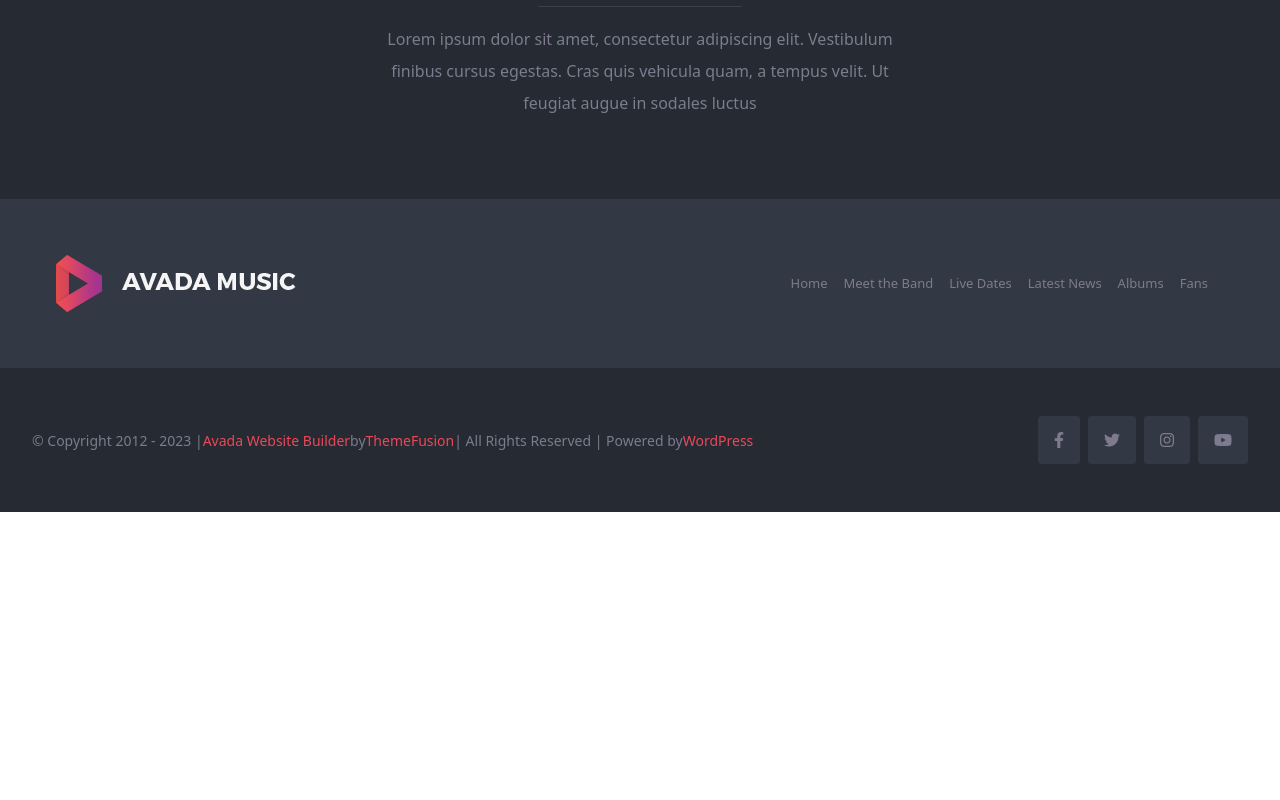
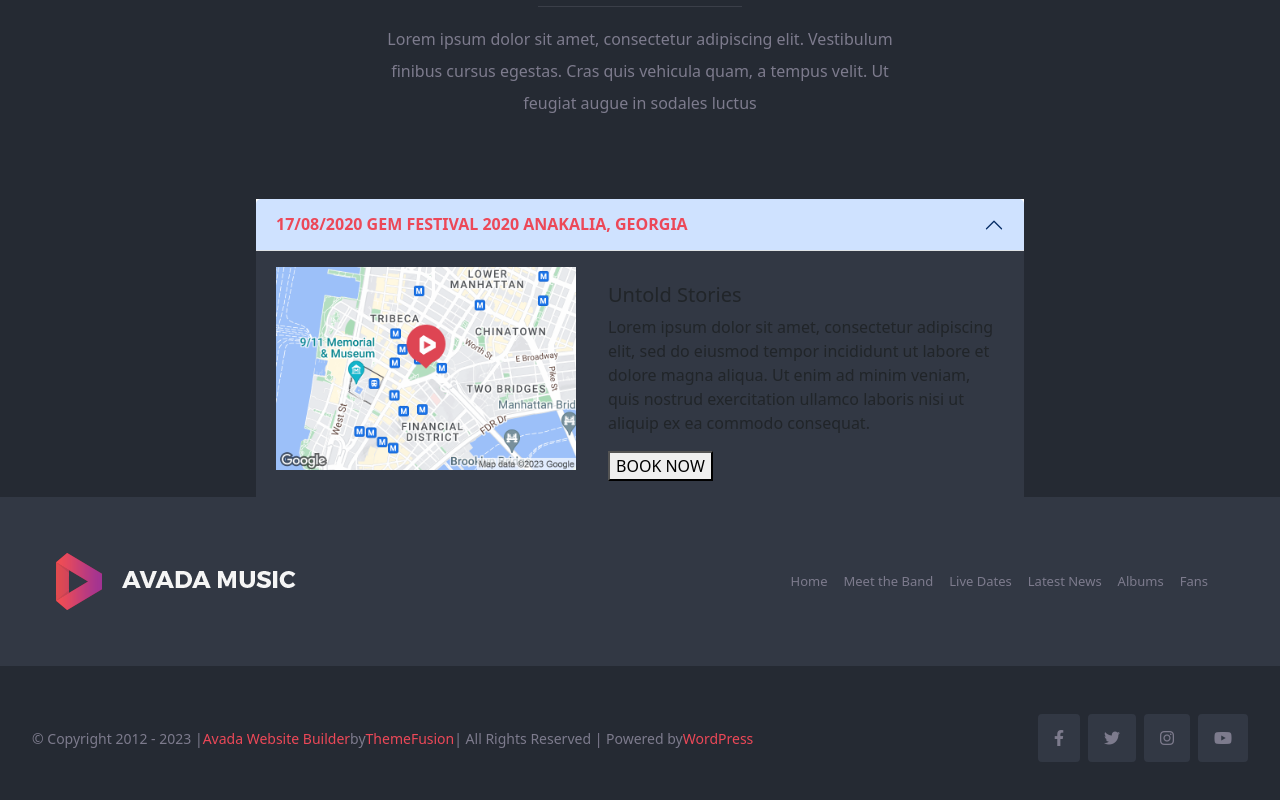
Before and after one commit to Ericson-Manalo/proj-html-vuejs, a Vue app: page / in a window 1280 px wide. Shown: the part 4016-4816 px from the top of the page. Before the commit the page ends 4528 px from the top, so only its background shows below. Built offline with nearby package versions, Linux system fonts and the light colour scheme.

Commit message:
making the first accordion with bootstrap's help

```diff
--- a/src/components/AppLiveDate.vue
+++ b/src/components/AppLiveDate.vue
@@ -1,7 +1,7 @@
 <template>
     <section class="live-dates">
         <div class="d-flex justify-content-center">
-                <div class="live-section">
+            <div class="live-section">
                 <h2 class="h2-fs">
                     Live Dates
                 </h2>
@@ -9,8 +9,37 @@
                 <p class="line-height">
                     Lorem ipsum dolor sit amet, consectetur adipiscing elit. Vestibulum finibus cursus egestas. Cras quis vehicula quam, a tempus velit. Ut feugiat augue in sodales luctus
                 </p>
+            </div>
+        </div>
+
+        <div class="accordion" id="accordion">
+            <div class="accordion-item">
+                <h2 class="accordion-header" id="headingOne">
+                <button class="accordion-button" type="button" data-bs-toggle="collapse" data-bs-target="#collapseOne" aria-expanded="true" aria-controls="collapseOne">
+                    <strong>17/08/2020 GEM FESTIVAL 2020 ANAKALIA, GEORGIA</strong>
+                </button>
+                </h2>
+                <div id="collapseOne" class="accordion-collapse collapse show" aria-labelledby="headingOne" data-bs-parent="#accordion">
+                    <div class="accordion-body">
+                        <div class="map">
+                            <img src="../assets/images/staticmap.png" alt="Map">
+                        </div>
+                        <div class="untold-stories">
+                            <h5>
+                                Untold Stories
+                            </h5>
+                            <p>
+                                Lorem ipsum dolor sit amet, consectetur adipiscing elit, sed do eiusmod tempor incididunt ut labore et dolore magna aliqua. Ut enim ad minim veniam, quis nostrud exercitation ullamco laboris nisi ut aliquip ex ea commodo consequat.
+                            </p>
+                            <button>
+                                BOOK NOW
+                            </button>
+                        </div>
+                    </div>
                 </div>
             </div>
+
+        </div>
     </section>
 </template>
 <script>
@@ -41,5 +70,38 @@ div.live-section{
     color: #7d7b8d;
 }
 
+div.accordion{
+    display: flex;
+    justify-content: center;
+
+    div.accordion-item{
+        width: 60%;
+        border: none;
+        border-radius: 0;
+    }
+}
+
+button.accordion-button{
+    background-color: $gray;
+}
+
+strong{
+    color: $red;
+}
+
+div.accordion-body{
+    display: flex;
+    background-color:$gray;
+    div.map img{
+        width: 300px;
+
+
+    }
+}
+
+div.untold-stories{
+    margin-left: 2rem;
+    margin-top: 1rem;
+}
 
 </style>
```
